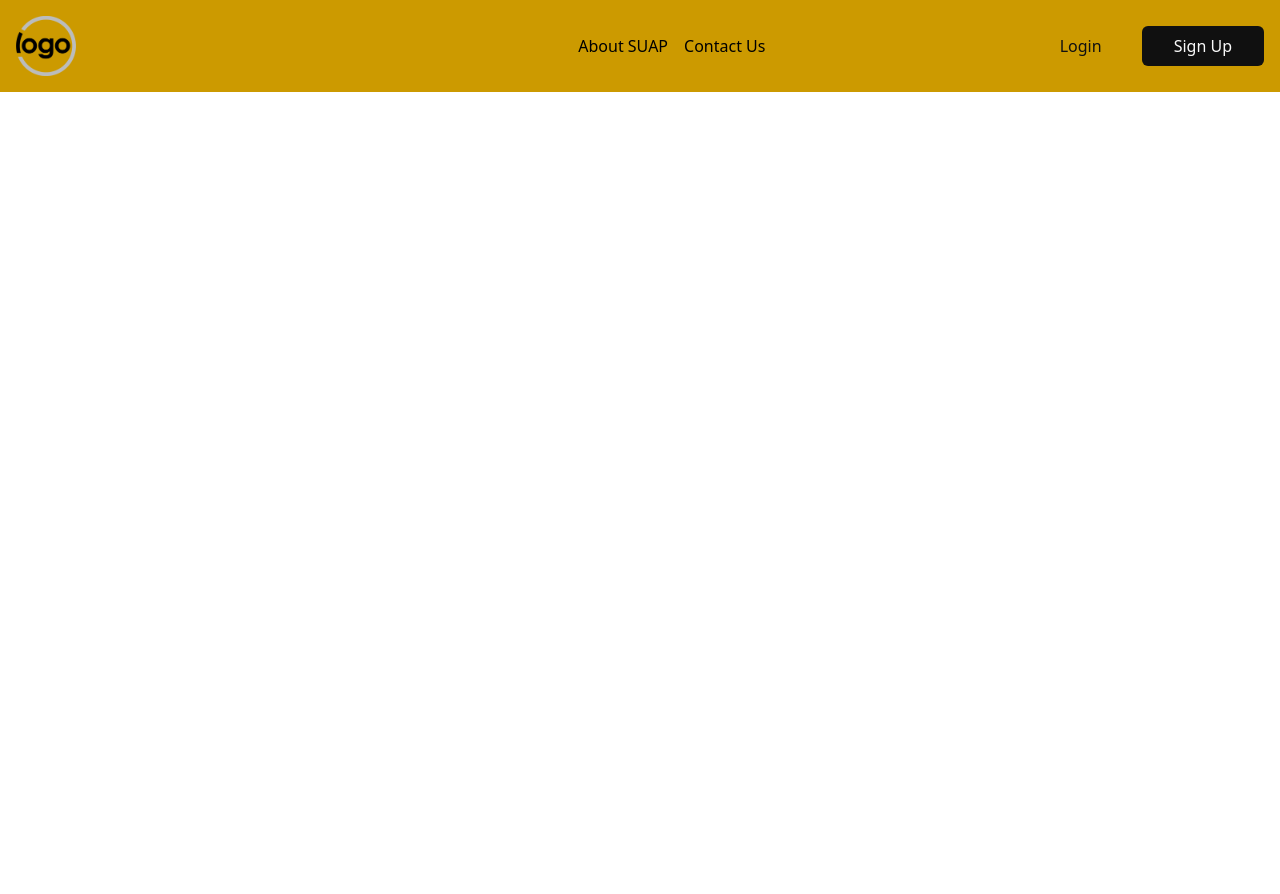
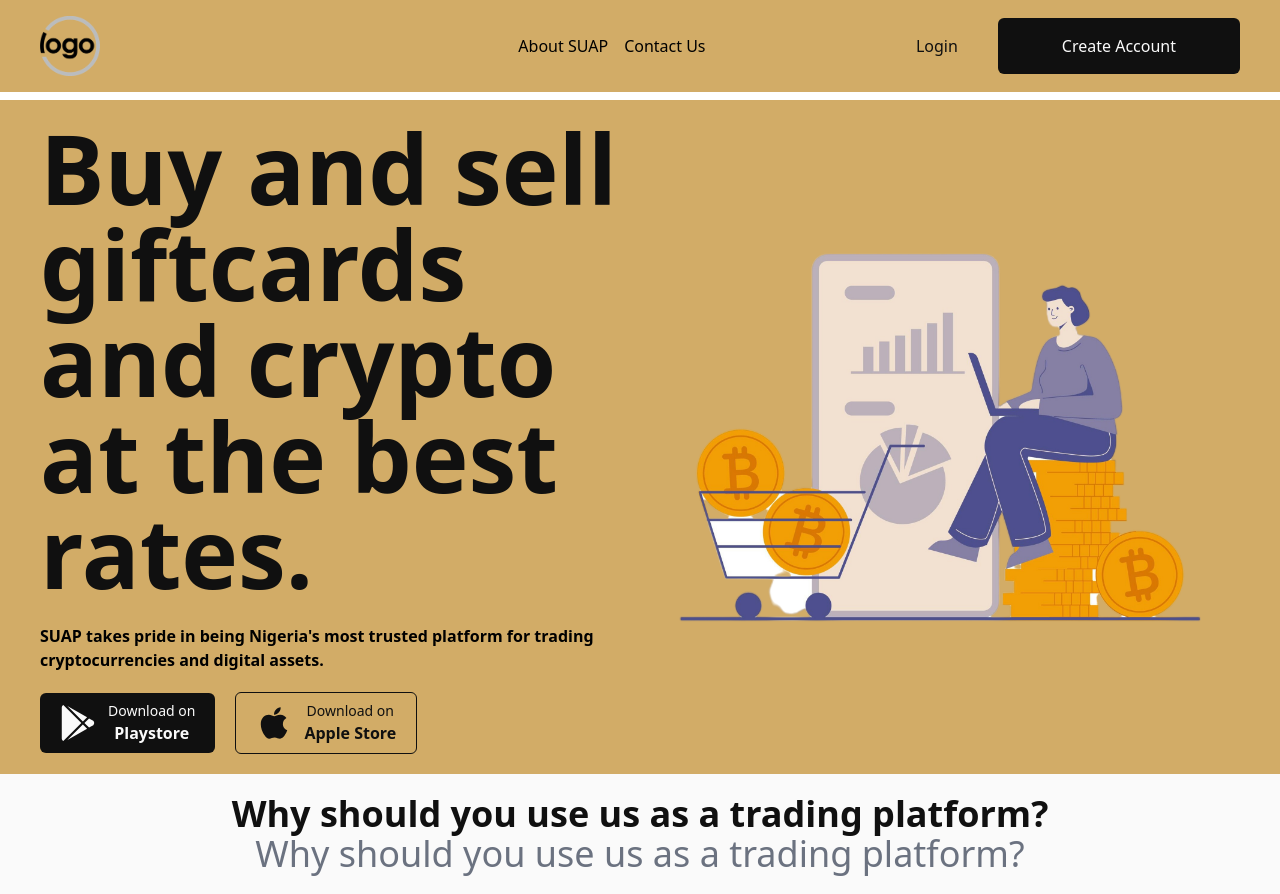
Before and after one commit to SodiqOgundairo/SUAP-WEB-APP, a React (Vite) app: page / in a window 1280 px wide. Before the commit the page ends 800 px from the top, so only its background shows below. Built offline with nearby package versions, Linux system fonts and the light colour scheme.

Commit message:
hero section

```diff
--- a/index.html
+++ b/index.html
@@ -5,6 +5,7 @@
     <link rel="icon" type="image/svg+xml" href="src/assets/img/logo.png" />
     <meta name="viewport" content="width=device-width, initial-scale=1.0" />
     <title>Vite + React</title>
+    <link rel="stylesheet" href="vendors/aos/dist/aos.css">
   </head>
   <body>
     <div id="root"></div>
--- a/package.json
+++ b/package.json
@@ -10,6 +10,7 @@
     "preview": "vite preview"
   },
   "dependencies": {
+    "aos": "^2.3.4",
     "autoprefixer": "^10.4.19",
     "postcss": "^8.4.39",
     "react": "^18.3.1",
--- a/src/App.jsx
+++ b/src/App.jsx
@@ -1,17 +1,25 @@
-import { Route, Routes } from "react-router-dom"
-import Header from "./components/Header"
-import Main from "./Pages/Main"
+import { Route, Routes } from "react-router-dom";
+import Header from "./components/Header";
+import Home from "./Pages/Home";
+import { useEffect } from "react";
+import Aos from "aos";
+import 'aos/dist/aos.css';
 
 function App() {
-
+  useEffect(() => {
+    Aos.init({
+      duration: 1000
+      // Optional configuration options for AOS
+    });
+  }, []);
   return (
     <>
-    <Header />
-    <Routes >
-      <Route path="/" element={<Main /> }/>
-    </Routes>
+      <Header />
+      <Routes>
+        <Route path="/" element={<Home />} />
+      </Routes>
     </>
-  )
+  );
 }
 
-export default App
+export default App;
--- /dev/null
+++ b/src/Pages/Home.jsx
@@ -0,0 +1,65 @@
+import { FaApple, FaGooglePlay } from "react-icons/fa";
+import crypto from "../assets/img/crypto.png";
+
+const Home = () => {
+  return (
+    <div className="pt-[100px] ">
+      <section className="py-5 px-10 bg-theme md:flex justify-between items-center">
+        <div className="flex flex-col gap-6">
+          <p
+            className="text-dark text-4xl md:text-8xl font-extrabold"
+            data-aos="fade-right"
+          >
+            Buy and sell giftcards and crypto at the best rates.
+          </p>
+
+          <div  data-aos="zoom-in">
+
+          <p className="text-base font-bold mb-5">
+            SUAP takes pride in being Nigeria's most trusted platform for
+            trading cryptocurrencies and digital assets.
+          </p>
+
+          <div className="flex justify-start gap-5 items-center" data-aos="">
+            <button className="bg-dark gap-3 px-5 py-2 text-light hover:bg-light hover:text-dark rounded-md flex justify-between items-center">
+              <FaGooglePlay className=" text-4xl" />
+              <span className="flex flex-col gap-0">
+                <p className="text-sm">Download on </p>
+                <p className="text-base font-bold">Playstore</p>
+              </span>
+            </button>
+
+            <button className="border border-dark gap-3 px-5 py-2 text-dark hover:bg-dark hover:text-light rounded-md flex justify-between items-center">
+              <FaApple className=" text-4xl" />
+              <span className="flex flex-col gap-0">
+                <p className="text-sm">Download on </p>
+                <p className="text-base font-bold">Apple Store</p>
+              </span>
+            </button>
+          </div>
+          </div>
+        </div>
+        <img
+          src={crypto}
+          alt="crypto Image"
+          className="md:w-1/2"
+          data-aos="fade-up"
+          data-aos-duration="1000"
+        />
+      </section>
+
+      <section className="py-5 px-10 bg-light flex flex-col justify-center items-center">
+      <p className="text-4xl text-dark font-bold">
+      Why should you use us as a trading platform?
+      </p>
+      <p className="text-4xl text-gray-500">
+      Why should you use us as a trading platform?
+      </p>
+
+      </section>
+
+    </div>
+  );
+};
+
+export default Home;
--- a/src/Pages/Main.jsx
+++ /dev/null
@@ -1,9 +0,0 @@
-
-
-const Main = () => {
-  return (
-    <div>Main</div>
-  )
-}
-
-export default Main
--- a/src/assets/css/style.css
+++ b/src/assets/css/style.css
@@ -3,3 +3,23 @@
     margin: 0;
     padding: 0;
 }
+
+
+*::-webkit-scrollbar {
+    width: 8px; /* Adjust width as needed */
+    height: 8px; /* Adjust height as needed */
+  }
+
+  *::-webkit-scrollbar-track {
+    background: #f1f1f1; /* Adjust track color */
+    height: 12px;
+  }
+
+  *::-webkit-scrollbar-thumb {
+    background-color: #999; /* Adjust thumb color */
+    border-radius: 15px; /* Adjust border-radius as needed */
+  }
+
+  *:-webkit-scrollbar-thumb:hover {
+    background-color: #777; /* Adjust hover color */
+  }
--- a/src/components/Header.jsx
+++ b/src/components/Header.jsx
@@ -6,20 +6,20 @@
 
 const Header = () => {
   return (
-    <header className="flex justify-between p-4 bg-theme fixed w-full backdrop-blur-lg flex-wrap md:items-center z-10">
-      <Link to="/" className="text-orange-500 font-bold text-4xl italic">
+    <header className="flex justify-between px-10 py-4 bg-theme fixed w-full backdrop-blur-lg flex-wrap md:items-center z-10">
+      <Link to="/" className="text-theme font-bold text-4xl italic">
        <img src={logo} alt="suap logo" className="w-1/5"/>
       </Link>
       <nav
-        className={`flex-col md:flex md:flex-row justify-center gap-7 items-center flex-wrap`}
+        className={`flex-col md:flex md:flex-row justify-center gap-7 items-center`}
       >
         <ul className="list-none block md:flex justify-center gap-4 p-4 flex-wrap">
-          <li className="hover:text-orange-500">
+          <li className="hover:text-light">
             <Link to={"/"} >
               About SUAP
             </Link>
           </li>
-          <li className="hover:text-orange-500">
+          <li className="hover:text-light">
             <Link to={"/"} >
               Contact Us
             </Link>
@@ -52,8 +52,8 @@
       </nav>
 
       <div className="flex gap-2 items-center justify-center">
-        <Link to='/' className="px-8 py-2 rounded-md text-dark">Login</Link>
-        <Link to='/' className="bg-dark text-light px-8 py-2 rounded-md ">Sign Up</Link>
+        <Link to='/' className="px-8 py-2 rounded-md text-dark hover:text-light">Login</Link>
+        <Link to='/' className="bg-dark text-light px-16 py-4 rounded-md hover:bg-light hover:text-theme hover:shadow-lg">Create Account</Link>
       </div>
 
       {/* <div
--- a/src/main.jsx
+++ b/src/main.jsx
@@ -2,6 +2,7 @@
 import ReactDOM from "react-dom/client";
 import App from "./App.jsx";
 import "./assets/css/index.css";
+import "./assets/css/style.css";
 import { BrowserRouter as Router } from "react-router-dom";
 
 
--- a/tailwind.config.js
+++ b/tailwind.config.js
@@ -9,7 +9,7 @@
       colors: {
         dark: "#101010",
         light: "#fafafa",
-        theme: 'rgb(204, 154, 0)'
+        theme: '#D2AC67'
       },
     },
   },
```
Also changed, not shown: src/assets/img/crypto.png (added), 1 other file (tests, documents, lock files or other folders).
